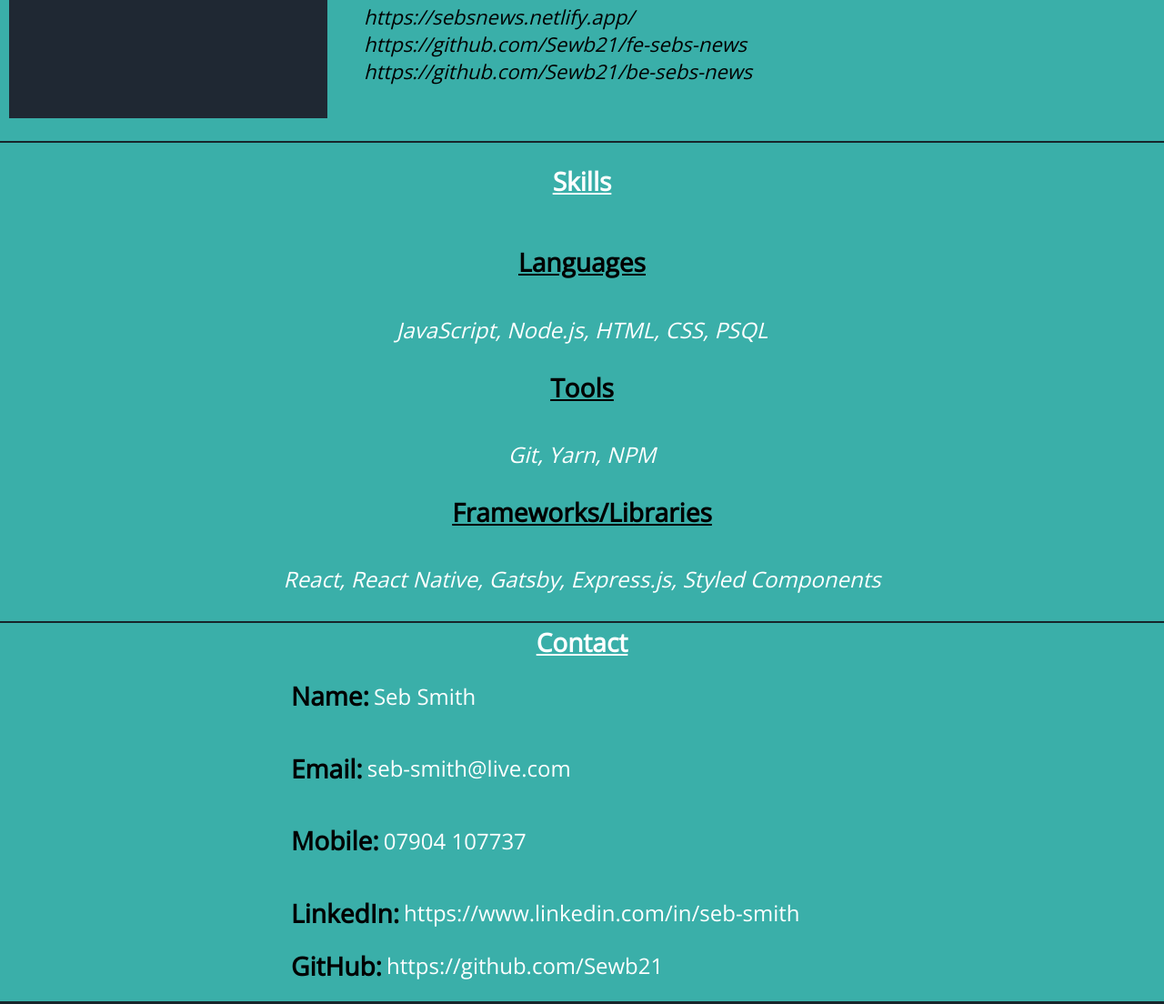
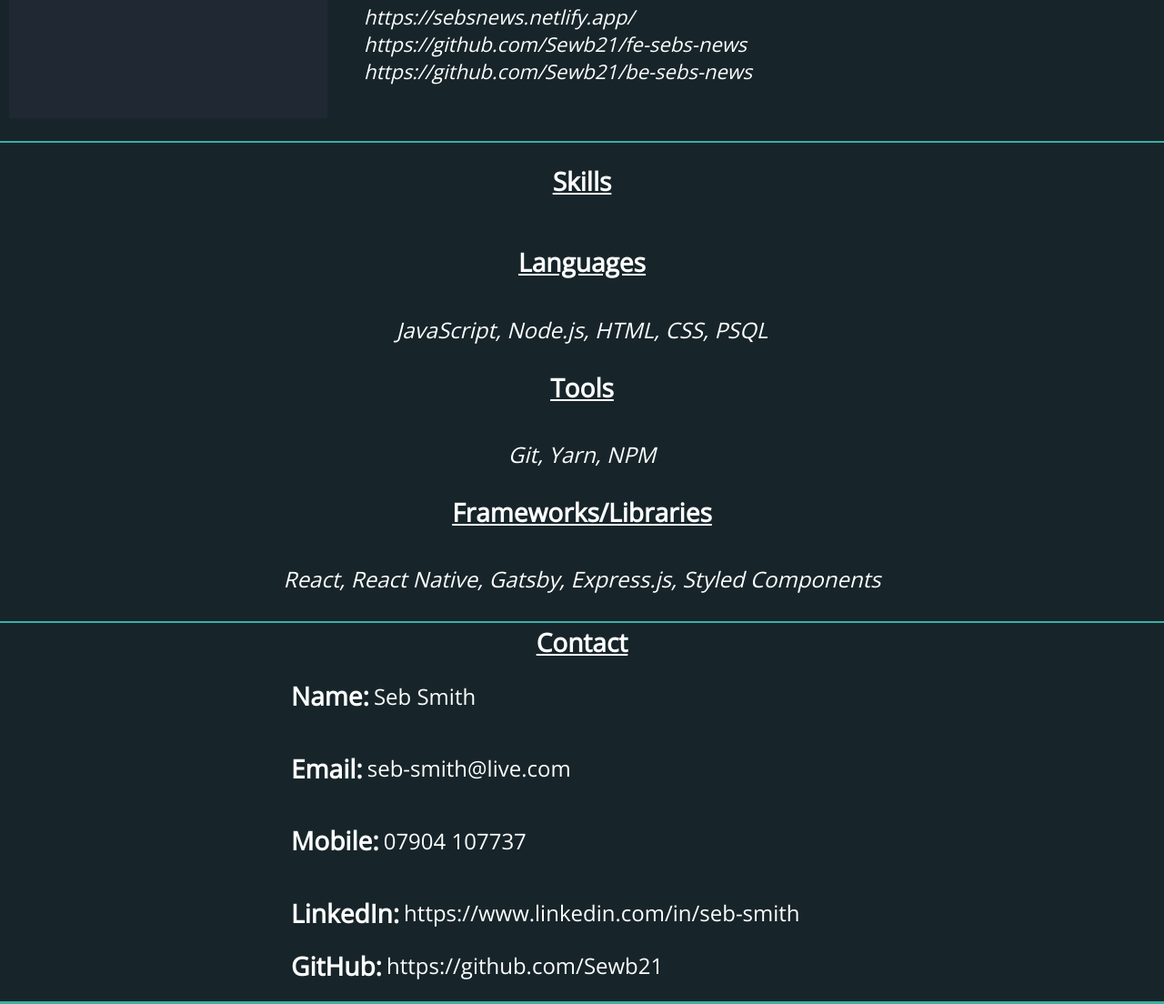
Before and after one commit to Sewb21/sebs-portfolio, a Gatsby site: page / in a window 1280 px wide. Shown: the part 1172-2276 px from the top of the page at 91% size. Built offline with nearby package versions, Linux system fonts and the light colour scheme; Gatsby itself is replaced by a stand-in of ours.

Commit message:
Changed colour theme

```diff
--- a/src/StyledComponents/AnchorLink.js
+++ b/src/StyledComponents/AnchorLink.js
@@ -15,6 +15,7 @@ export const StyledAnchor1 = styled(AnchorLink)`
   align-self: center;
   text-decoration: none;
   margin-left: 50%;
+
   & > span:first-child {
     &:hover {
       color: #3aafa9;
--- a/src/StyledComponents/ContactBox.js
+++ b/src/StyledComponents/ContactBox.js
@@ -3,7 +3,7 @@ import styled from "styled-components";
 
 const Root = styled.article`
   font-size: 24px;
-  background-color: #3aafa9;
+  background-color: #17252a;
   height: 100%;
   width: 50%;
   padding: 0 0 20px 0;
@@ -13,6 +13,7 @@ const Root = styled.article`
 
   & > h3 {
     margin: 0 5px 0 0;
+    color: #feffff;
   }
 
   & > p {
--- a/src/StyledComponents/SkillsBox.js
+++ b/src/StyledComponents/SkillsBox.js
@@ -3,7 +3,7 @@ import styled from "styled-components";
 
 const Root = styled.article`
   font-size: 24px;
-  background-color: #3aafa9;
+  background-color: #17252a;
   height: 100%;
   padding: 0 0 30px 0;
   display: flex;
@@ -12,6 +12,7 @@ const Root = styled.article`
   & > h1 {
     text-decoration: underline;
     align-self: center;
+    color: #feffff;
   }
 
   & > p {
--- a/src/StyledComponents/WorkBox.js
+++ b/src/StyledComponents/WorkBox.js
@@ -3,7 +3,7 @@ import styled from "styled-components";
 
 const Root = styled.article`
   font-size: 24px;
-  background-color: #3aafa9;
+  background-color: #17252a;
   margin: 2px 0 0 0;
   width: 100%;
   height: 100%;
@@ -45,12 +45,21 @@ const JobDetailContainer = styled.div`
     font-style: italic;
     font-weight: 500;
     font-size: 24px;
+    color: #feffff;
   }
 
   & > a {
     text-decoration: none;
-    color: black;
+    color: #feffff;
     font-style: italic;
+  }
+
+  & > p {
+    color: #feffff;
+  }
+
+  & > h1 {
+    color: #feffff;
   }
 
   & > a:hover {
--- a/src/components/Contact.js
+++ b/src/components/Contact.js
@@ -4,7 +4,7 @@ import ContactBox from "../StyledComponents/ContactBox";
 
 const Root = styled.article`
   font-size: 24px;
-  background-color: #3aafa9;
+  background-color: #17252a;
   margin: 2px 0 0 0;
   width: 100%;
   display: flex;
--- a/src/components/Skills.js
+++ b/src/components/Skills.js
@@ -4,7 +4,7 @@ import SkillsBox from "../StyledComponents/SkillsBox";
 
 const Root = styled.article`
   font-size: 24px;
-  background-color: #3aafa9;
+  background-color: #17252a;
   margin: 2px 0 0 0;
   width: 100%;
   display: flex;
--- a/src/components/Work.js
+++ b/src/components/Work.js
@@ -5,7 +5,7 @@ import sebsNewsLogo from "../images/Sebs-News.png";
 
 const Root = styled.article`
   font-size: 24px;
-  background-color: #3aafa9;
+  background-color: #17252a;
   margin: 2px 0 0 0;
   width: 100%;
   height: 100%;
--- a/src/styles/global.js
+++ b/src/styles/global.js
@@ -1,4 +1,4 @@
-import { createGlobalStyle } from "styled-components"
+import { createGlobalStyle } from "styled-components";
 
 export default createGlobalStyle`
     * {
@@ -15,6 +15,6 @@ export default createGlobalStyle`
 
     body {
         margin: 0;
-        background-color: #17252A;
+        background-color: #3aafa2;
     }
-`
+`;
```
